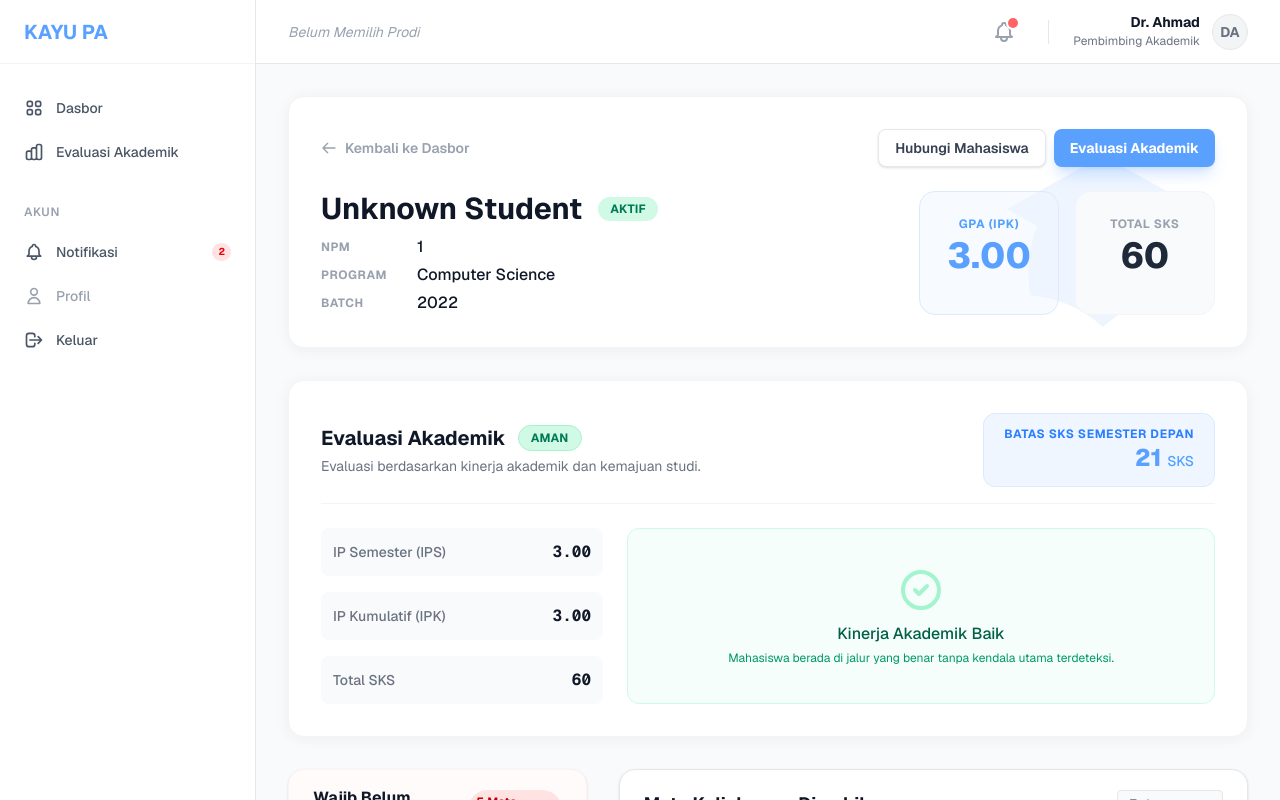
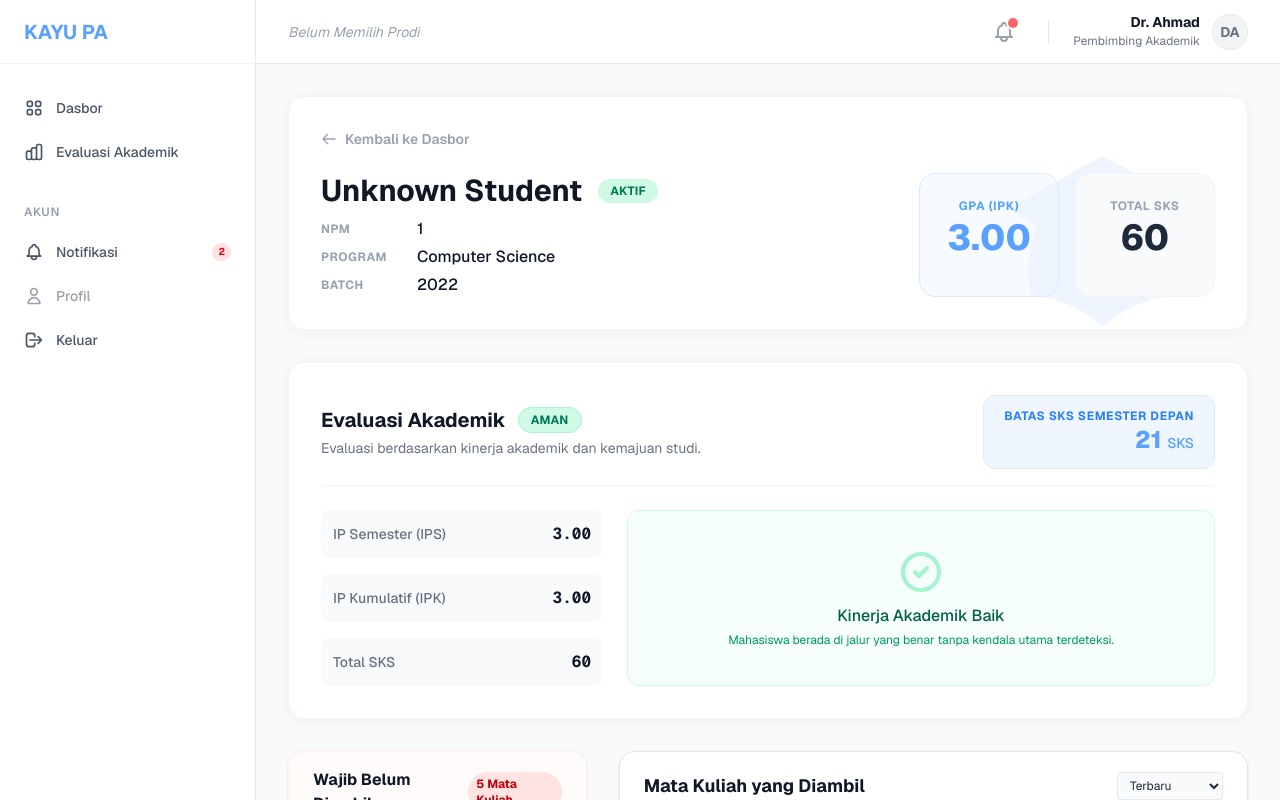
Before and after one commit to AhmadDzulfikar/dummy_KAYU_frontend, a Next.js app: page /pa/students/1 in a window 1280 px wide. Shown: the top 800 px of the page. Built offline with nearby package versions, Linux system fonts and the light colour scheme.

Commit message:
HILANGIN DUA BUTTON DI DETAIL MAHASISWA

```diff
--- a/app/pa/students/[npm]/page.tsx
+++ b/app/pa/students/[npm]/page.tsx
@@ -69,14 +69,7 @@ export default function StudentDetailPage({ params }: { params: Promise<{ npm: s
                             </svg>
                             Kembali ke Dasbor
                         </Link>
-                        <div className="flex space-x-2">
-                            <button className="px-4 py-2 bg-white border border-gray-200 text-gray-700 text-sm font-semibold rounded-lg hover:bg-gray-50 transition-colors shadow-sm">
-                                Hubungi Mahasiswa
-                            </button>
-                            <button className="px-4 py-2 bg-[#5AA0FF] text-white text-sm font-bold rounded-lg hover:bg-blue-600 transition-colors shadow-lg shadow-blue-500/20">
-                                Evaluasi Akademik
-                            </button>
-                        </div>
+
                     </div>
 
                     <div className="flex flex-col md:flex-row gap-8">
```
